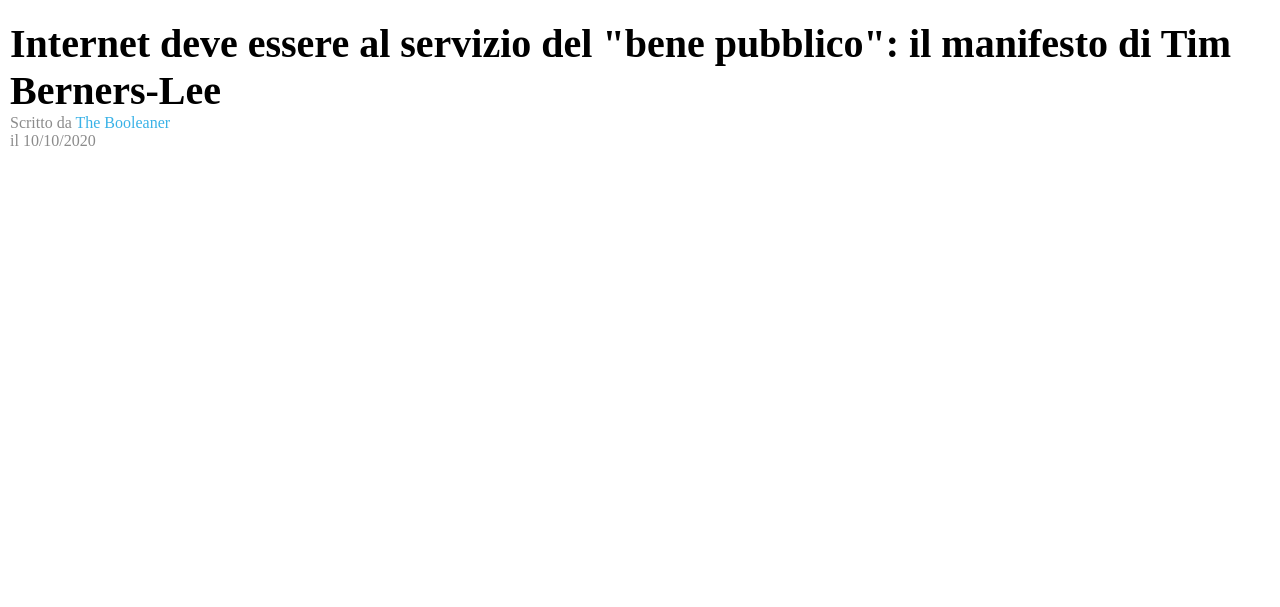
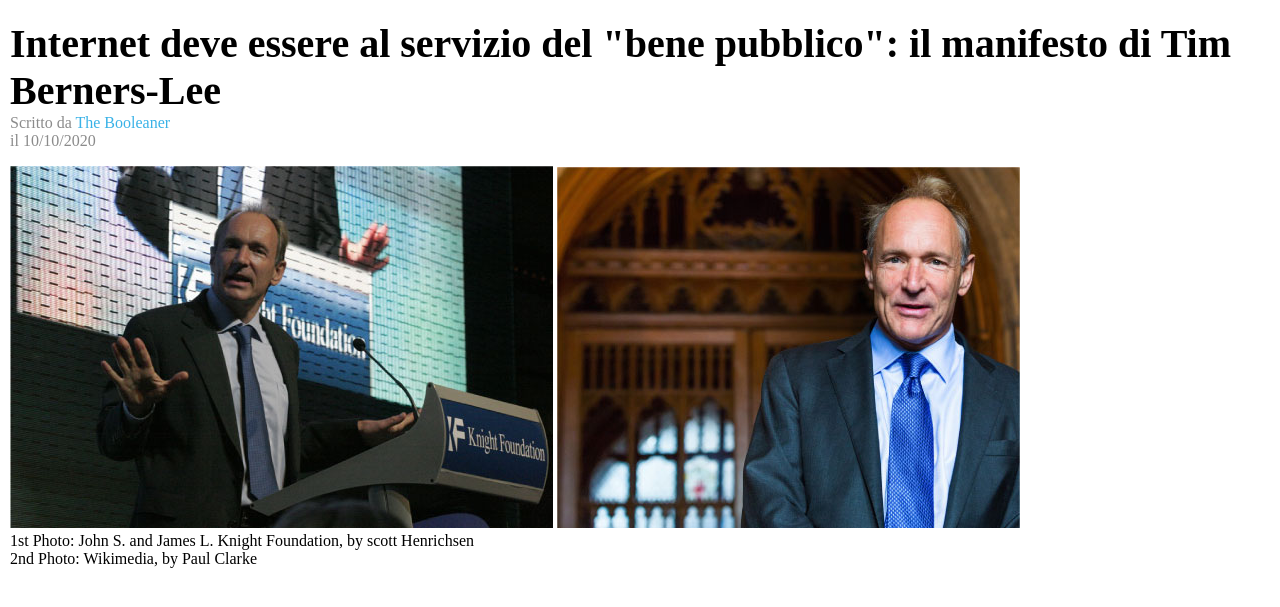
Before and after one commit to gab-che/html-css-booleaner, a plain HTML site: page index.html in a window 1280 px wide. Shown: the part 113-720 px from the top of the page. Drawn offline with Linux system fonts and the light colour scheme.

Commit message:
added images + caption

```diff
--- a/css/style.css
+++ b/css/style.css
@@ -35,3 +35,7 @@
 #blue-text{
     color: #39b2e7;
 }
+
+figure{
+    margin-left: 0;
+}
--- a/index.html
+++ b/index.html
@@ -18,6 +18,11 @@
             <h1>Internet deve essere al servizio del "bene pubblico": il manifesto di Tim Berners-Lee</h1>
             <p class="grey-text">Scritto da <span id="blue-text">The Booleaner</span></p>
             <p class="grey-text">il 10/10/2020</p>
+            <figure>
+                <img src="img/tim-1.jpg" alt="tim berners-lee public speech">
+                <img src="img/tim-2.jpg" alt="tim berners-lee smiling">
+                <figcaption>1st Photo: John S. and James L. Knight Foundation, by scott Henrichsen <br>2nd Photo: Wikimedia, by Paul Clarke</figcaption>
+            </figure>
         </section>
 
         <!-- Sezione 2: paragrafi -->
```
